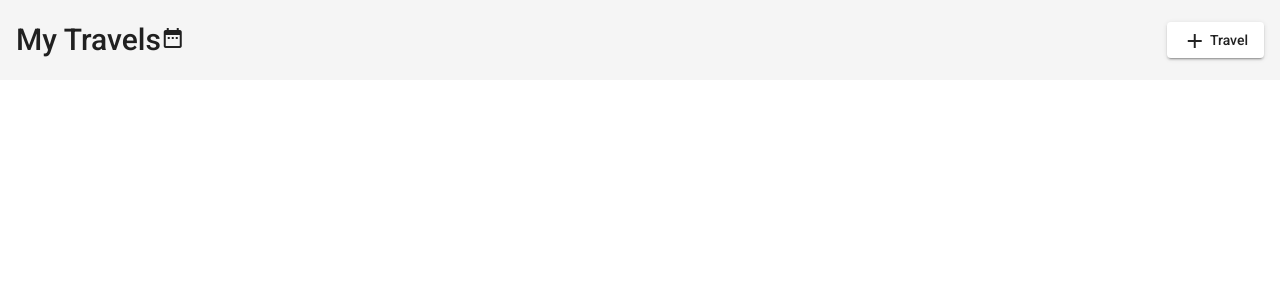
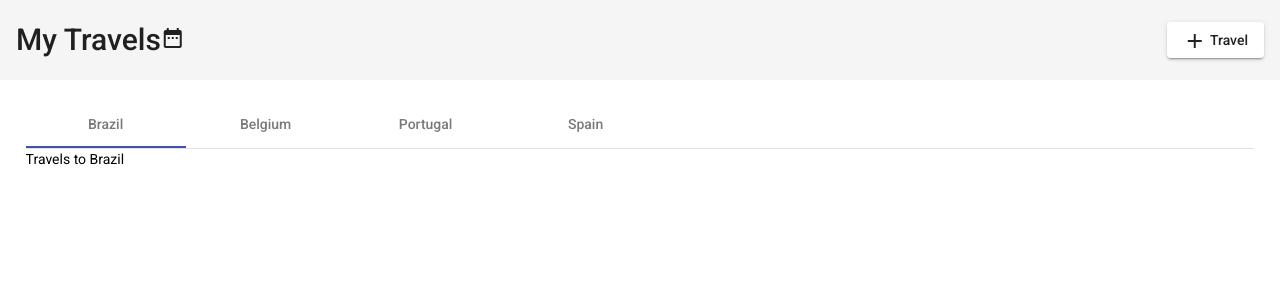
Before and after one commit to andersonblopes/my-travels-ui, an Angular app: page / in a window 1280 px wide. Shown: the top 300 px of the page. Built offline with nearby package versions, Linux system fonts and the light colour scheme.

Commit message:
Using tab component.

```diff
--- a/src/app/views/home/home.component.html
+++ b/src/app/views/home/home.component.html
@@ -5,3 +5,4 @@
       <button mat-raised-button><mat-icon>add</mat-icon> Travel</button>
       </mat-toolbar-row>
   </mat-toolbar>
+<app-travel-list></app-travel-list>
--- /dev/null
+++ b/src/app/views/home/travel-list/travel-list.component.css
@@ -0,0 +1,5 @@
+.space-components{
+    padding-top: 20px;
+    padding-left: 2%;
+    padding-right: 2%;
+}
--- /dev/null
+++ b/src/app/views/home/travel-list/travel-list.component.html
@@ -0,0 +1,6 @@
+<mat-tab-group mat-align-tabs="start" class="space-components">
+    <mat-tab label="Brazil">Travels to Brazil</mat-tab>
+    <mat-tab label="Belgium">Travels to Belgium</mat-tab>
+    <mat-tab label="Portugal">Travels to Portugal</mat-tab>
+    <mat-tab label="Spain">Travels to Spain</mat-tab>
+  </mat-tab-group>
--- /dev/null
+++ b/src/app/views/home/travel-list/travel-list.component.ts
@@ -0,0 +1,15 @@
+import { Component, OnInit } from '@angular/core';
+
+@Component({
+  selector: 'app-travel-list',
+  templateUrl: './travel-list.component.html',
+  styleUrls: ['./travel-list.component.css']
+})
+export class TravelListComponent implements OnInit {
+
+  constructor() { }
+
+  ngOnInit(): void {
+  }
+
+}
```
Also changed, not shown: src/app/app.module.ts (+6 -2 lines).
